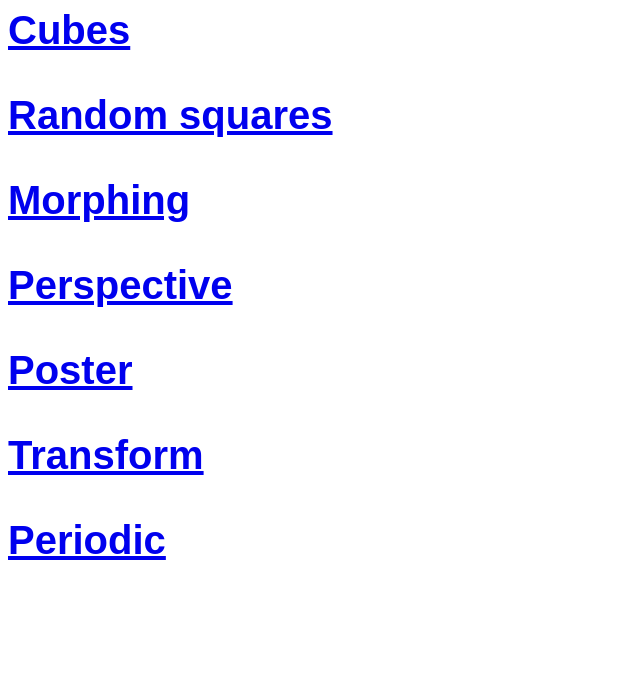
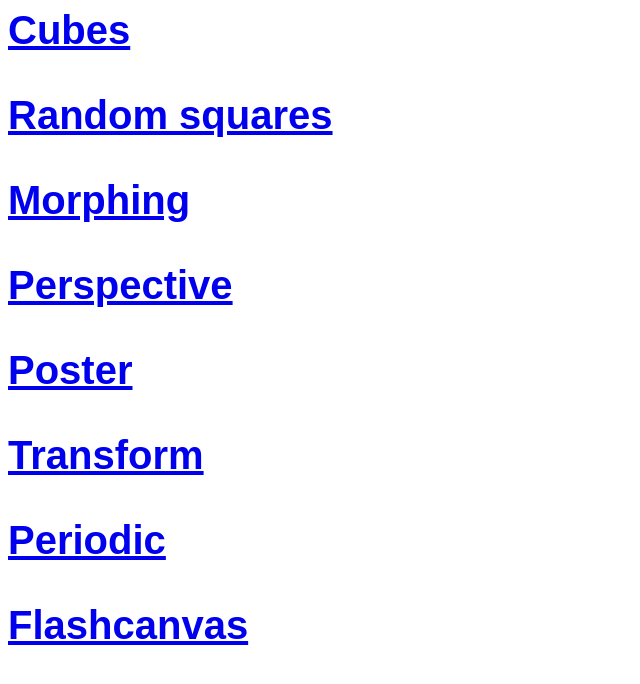
Before and after one commit to s5g/s5g.github.io, a plain HTML site: page index.html in a window 1280 px wide. Shown: the whole page, without its empty margins (0-640 px from the left). Drawn offline with Linux system fonts and the light colour scheme.

Commit message:
Added Flashcanvas

```diff
--- a/index.html
+++ b/index.html
@@ -25,5 +25,8 @@
 
         <!-- Three.js -->
         <a href="periodictable.html">Periodic</a><br><p></p>
+
+        <!-- Flashcanvas -->
+        <a href="http://flashcanvas.net/examples/dl.dropbox.com/u/1865210/mindcat/canvas_perf.html">Flashcanvas</a><br><p></p>
     </body>
 </html>
```
